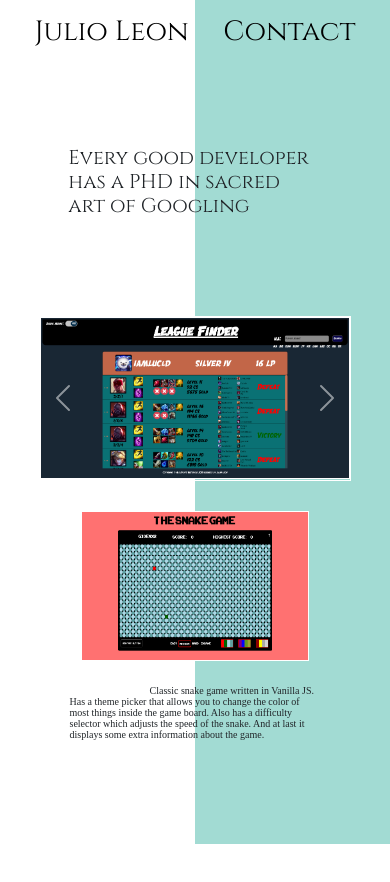
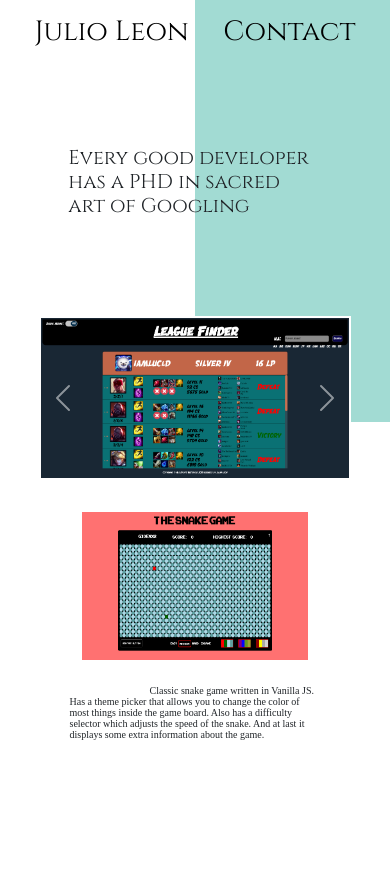
Before and after one commit to Julio-Leon/Porfolio, a React (Create React App) app in the folder porfolio_client/: page /#/home in a window 390 px wide. Shown: the top 882 px of the page. Built offline with nearby package versions, Linux system fonts and the light colour scheme; a web font is replaced by a local one.

Commit message:
responsiveness test

```diff
--- a/porfolio_client/src/styles/App_styles.css
+++ b/porfolio_client/src/styles/App_styles.css
@@ -144,6 +144,10 @@ img {
         overflow-y: visible;
     }
 
+    .half-color {
+        height: 50%;
+    }
+
     .header > * {
         margin: 15px;
     }
```
